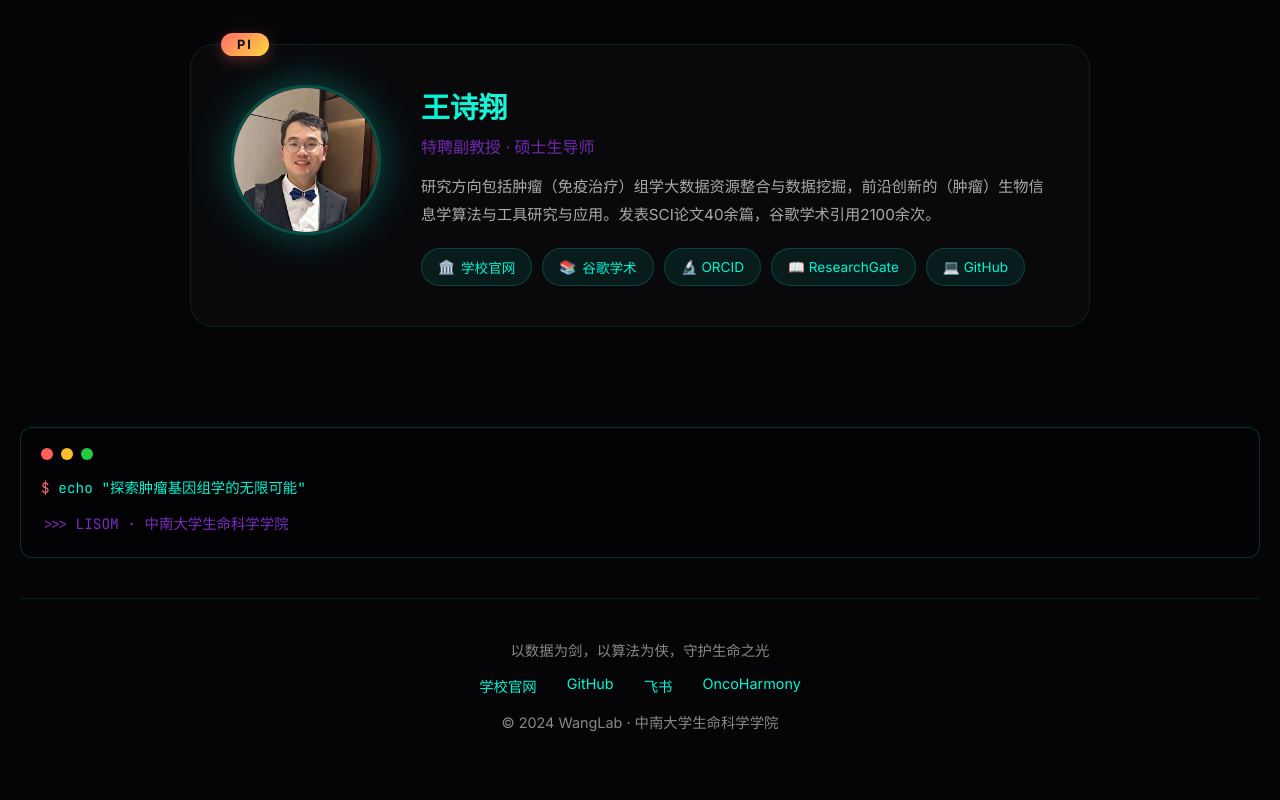
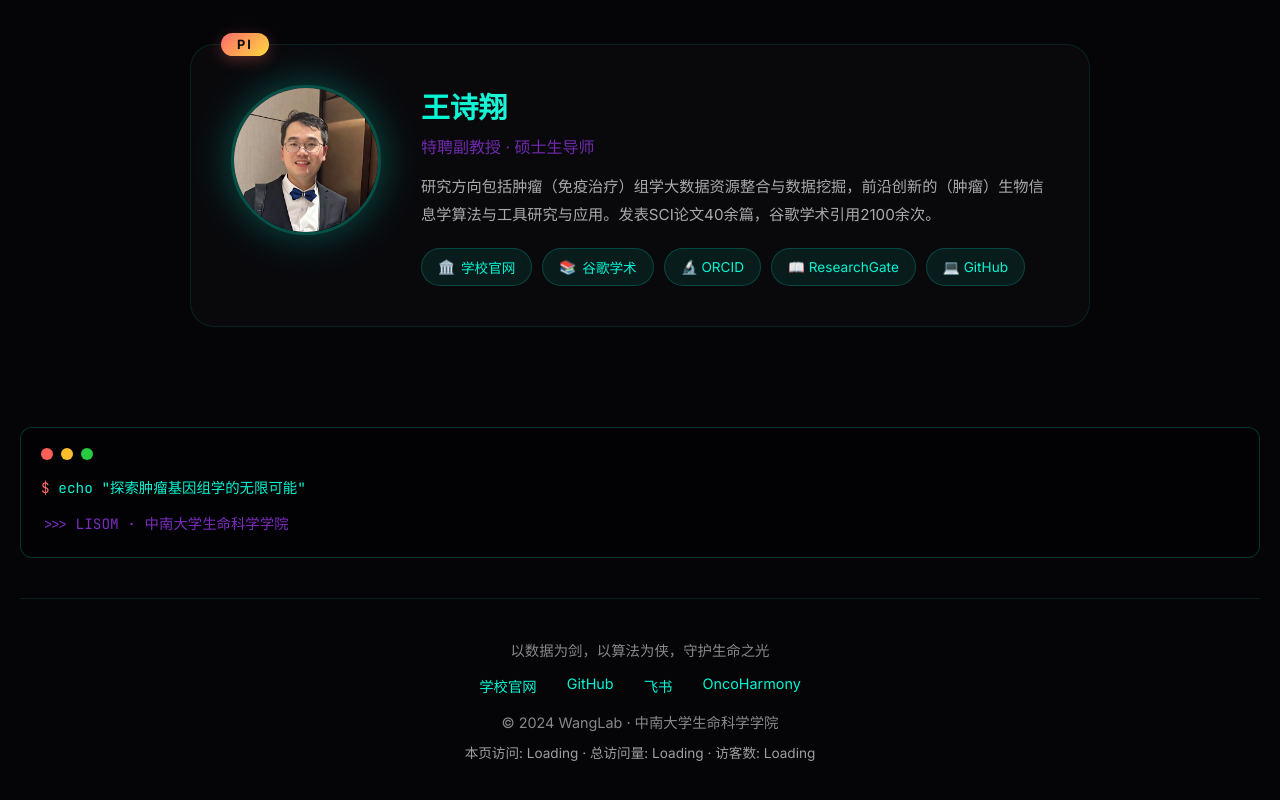
Before and after one commit to WangLabCSU/appnet, a plain HTML site: page landing/index.html in a window 1280 px wide. Shown: the part 3242-4042 px from the top of the page. Drawn offline with Linux system fonts and the light colour scheme; a web font is replaced by a local one.

Commit message:
feat: add Vercount visitor statistics to footer

```diff
--- a/landing/index.html
+++ b/landing/index.html
@@ -1022,8 +1022,17 @@
             <p class="footer-text" style="margin-top: 15px;">
                 © 2024 WangLab · <span data-zh="中南大学生命科学学院" data-en="School of Life Sciences, CSU">中南大学生命科学学院</span>
             </p>
+            <!-- 访问统计 -->
+            <div class="footer-stats" style="margin-top: 10px; font-size: 0.85rem; opacity: 0.7;">
+                <span data-zh="本页访问" data-en="Page Views">本页访问</span>: <span id="vercount_value_page_pv">Loading</span> ·
+                <span data-zh="总访问量" data-en="Total Visits">总访问量</span>: <span id="vercount_value_site_pv">Loading</span> ·
+                <span data-zh="访客数" data-en="Visitors">访客数</span>: <span id="vercount_value_site_uv">Loading</span>
+            </div>
         </footer>
     </div>
+
+    <!-- Vercount 访问统计 -->
+    <script defer src="https://events.vercount.one/js"></script>
 
     <script>
         const canvas = document.getElementById('particles-canvas');
```
